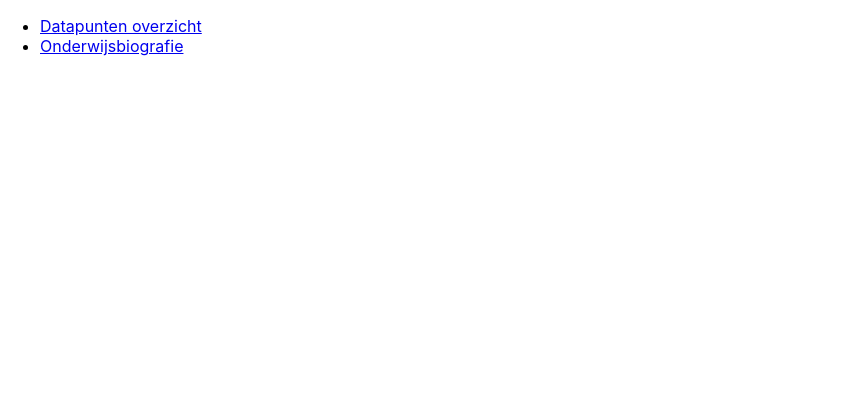
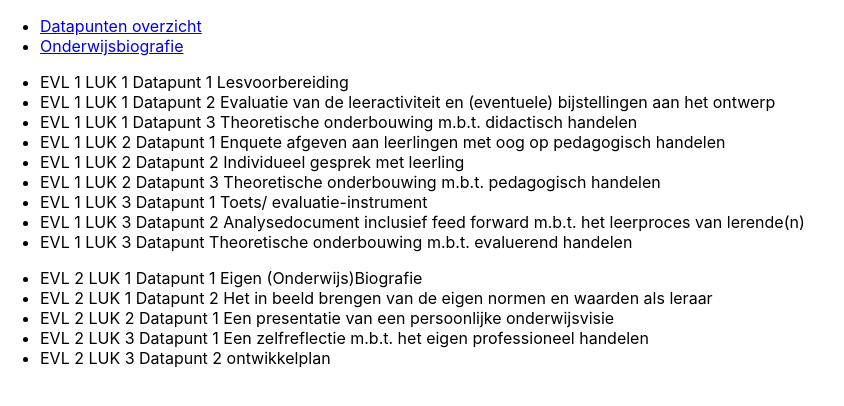
Before and after one commit to MingLi9/EDM, a React (Create React App) app: page / in a window 1280 px wide. Shown: the top 406 px of the page, without its empty margins (0-844 px from the left). Built offline with nearby package versions, Linux system fonts and the light colour scheme.

Commit message:
Dataupunten, no match page biografie
eerste opzet met alleen html

```diff
--- a/src/App.js
+++ b/src/App.js
@@ -1,15 +1,19 @@
-import { Routes } from 'react-router-dom';
+import { Routes, Route } from 'react-router-dom';
 import './App.css';
 import Navbar from './components/Navbar';
+import Onderwijsbiografie from './components/Onderwijsbiografie';
+import Datapunten from './components/Datapunten';
+import NoMatch from './components/NoMatch';
 
-function App() {
+export default function App() {
   return (
     <>
       <Navbar/>
         <Routes>
+          <Route path='/' element={<Datapunten />} />
+          <Route path="onderwijsbiografie" element={<Onderwijsbiografie />} />
+          <Route path='*' element={<NoMatch />} />
         </Routes>
     </>
   );
 }
-
-export default App;
--- /dev/null
+++ b/src/components/Datapunten.js
@@ -0,0 +1,52 @@
+export default function Datapunt(){
+    return(
+        <>
+            <ul className="Datapunten EVL 1">
+                <li>
+                    <a>EVL 1 LUK 1 Datapunt 1 Lesvoorbereiding</a>
+                </li>
+                <li>
+                    <a>EVL 1 LUK 1 Datapunt 2 Evaluatie van de leeractiviteit en (eventuele) bijstellingen aan het ontwerp</a>
+                </li>
+                <li>
+                    <a>EVL 1 LUK 1 Datapunt 3 Theoretische onderbouwing m.b.t. didactisch handelen</a>
+                </li>
+                <li>
+                    <a>EVL 1 LUK 2 Datapunt 1 Enquete afgeven aan leerlingen met oog op pedagogisch handelen</a>
+                </li>
+                <li>
+                    <a>EVL 1 LUK 2 Datapunt 2 Individueel gesprek met leerling</a>
+                </li>
+                <li>
+                    <a>EVL 1 LUK 2 Datapunt 3 Theoretische onderbouwing m.b.t. pedagogisch handelen</a>
+                </li>
+                <li>
+                    <a>EVL 1 LUK 3 Datapunt 1 Toets/ evaluatie-instrument</a>
+                </li>
+                <li>
+                    <a>EVL 1 LUK 3 Datapunt 2 Analysedocument inclusief feed forward m.b.t. het leerproces van lerende(n)</a>
+                </li>
+                <li>
+                    <a>EVL 1 LUK 3 Datapunt  Theoretische onderbouwing m.b.t. evaluerend handelen</a>
+                </li>
+            </ul>
+            <ul className="Datapunten EVL 2">
+                <li>
+                    <a>EVL 2 LUK 1 Datapunt 1 Eigen (Onderwijs)Biografie</a>
+                </li>
+                <li>
+                    <a>EVL 2 LUK 1 Datapunt 2 Het in beeld brengen van de eigen normen en waarden als leraar</a>
+                </li>
+                <li>
+                    <a>EVL 2 LUK 2 Datapunt 1 Een presentatie van een persoonlijke onderwijsvisie</a>
+                </li>
+                <li>
+                    <a>EVL 2 LUK 3 Datapunt 1 Een zelfreflectie m.b.t. het eigen professioneel handelen</a>
+                </li>
+                <li>
+                    <a>EVL 2 LUK 3 Datapunt 2 ontwikkelplan</a>
+                </li>
+            </ul>
+        </>
+    )
+}
--- /dev/null
+++ b/src/components/NoMatch.js
@@ -0,0 +1,7 @@
+export default function NoMatch(){
+    return(
+        <h1>
+            There was no page found for the url you requested. Please check if you have written the url correct.
+        </h1>
+    )
+}
--- /dev/null
+++ b/src/components/Onderwijsbiografie.js
@@ -0,0 +1,7 @@
+export default function Onderwijsbiografie(){
+    return(
+        <>
+            Dit is de onderwijsbiografie
+        </>
+    )
+}
```
